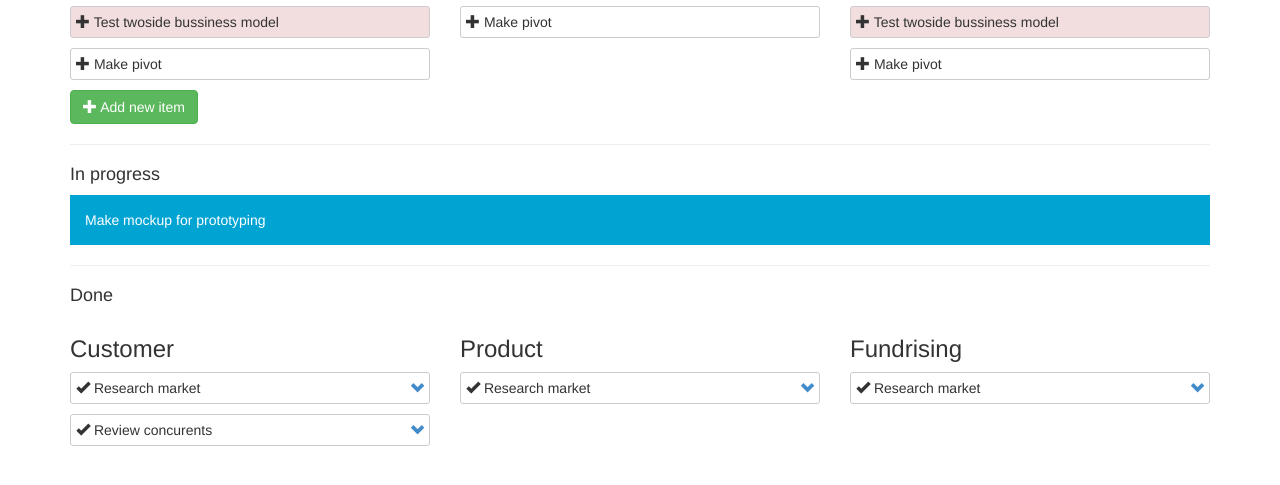
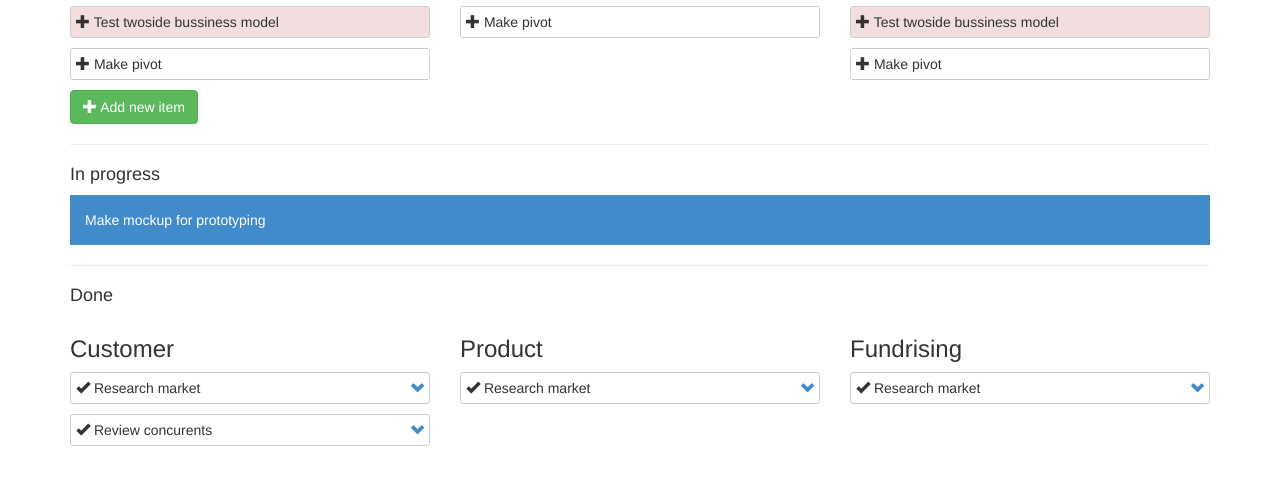
Before and after one commit to alifanov/absly, a Django app: page /steps/ in a window 1280 px wide. Shown: the part 242-727 px from the top of the page. Run offline with Django 3.2, Linux system fonts and the light colour scheme; the visitor is signed in with stand-in values (Sample User, id 1); some libraries are stand-ins or nearby versions.

```diff
--- a/static/css/style.css
+++ b/static/css/style.css
@@ -115,5 +115,5 @@ ul.main-objects li {
 .steps-in-progress-item {
     padding: 15px;
     color: white;
-    background: #00a4d3;
+    background: #428bca;
 }
```
